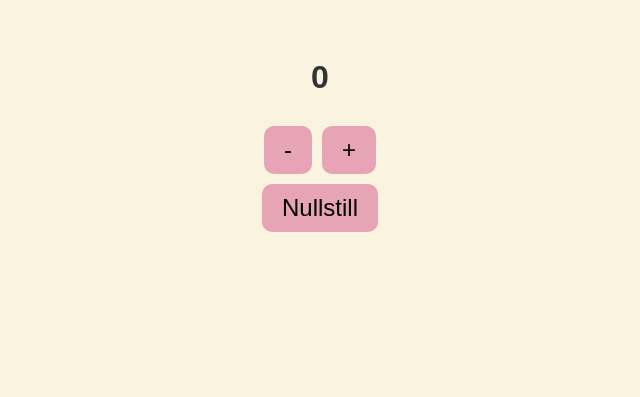
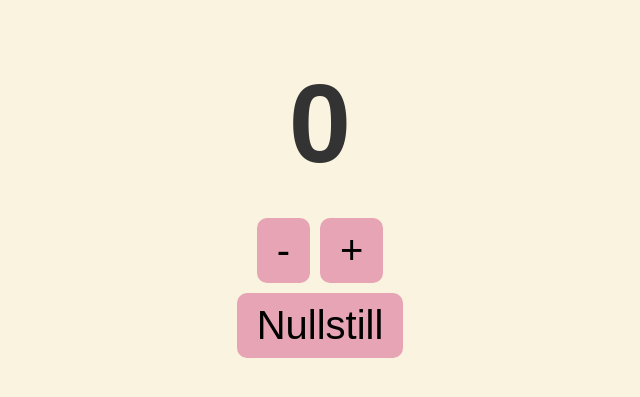
Before and after one commit to stinejf/strikkeapp, a plain HTML site: page index.html in a window 1280 px wide. Shown: the part 61-458 px from the top of the page, without its empty margins (320-960 px from the left). Drawn offline with Linux system fonts and the light colour scheme.

Commit message:
initial commit

```diff
--- a/css/style.css
+++ b/css/style.css
@@ -14,7 +14,7 @@ body {
 }
 
 #counts {
-    font-size: 2rem;
+    font-size: 7rem;
     margin: 20px;
     font-weight: bold;
 }
@@ -29,7 +29,7 @@ button {
     background-color: #E6A4B4;
     border: none;
     padding: 10px 20px;
-    font-size: 1.5rem;
+    font-size: 2.5rem;
     border-radius: 10px;
     cursor: pointer;
     transition: background 0.3s;
```
